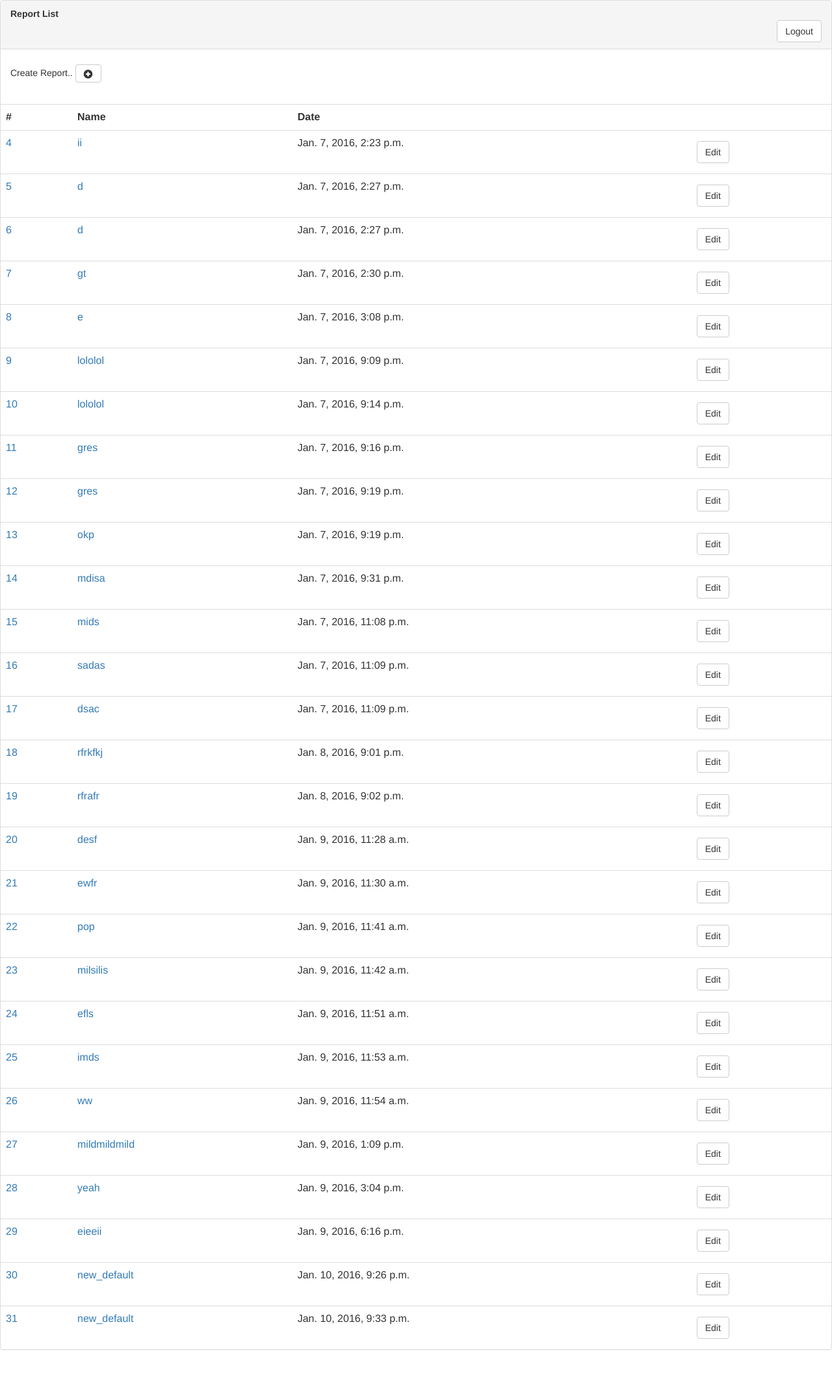
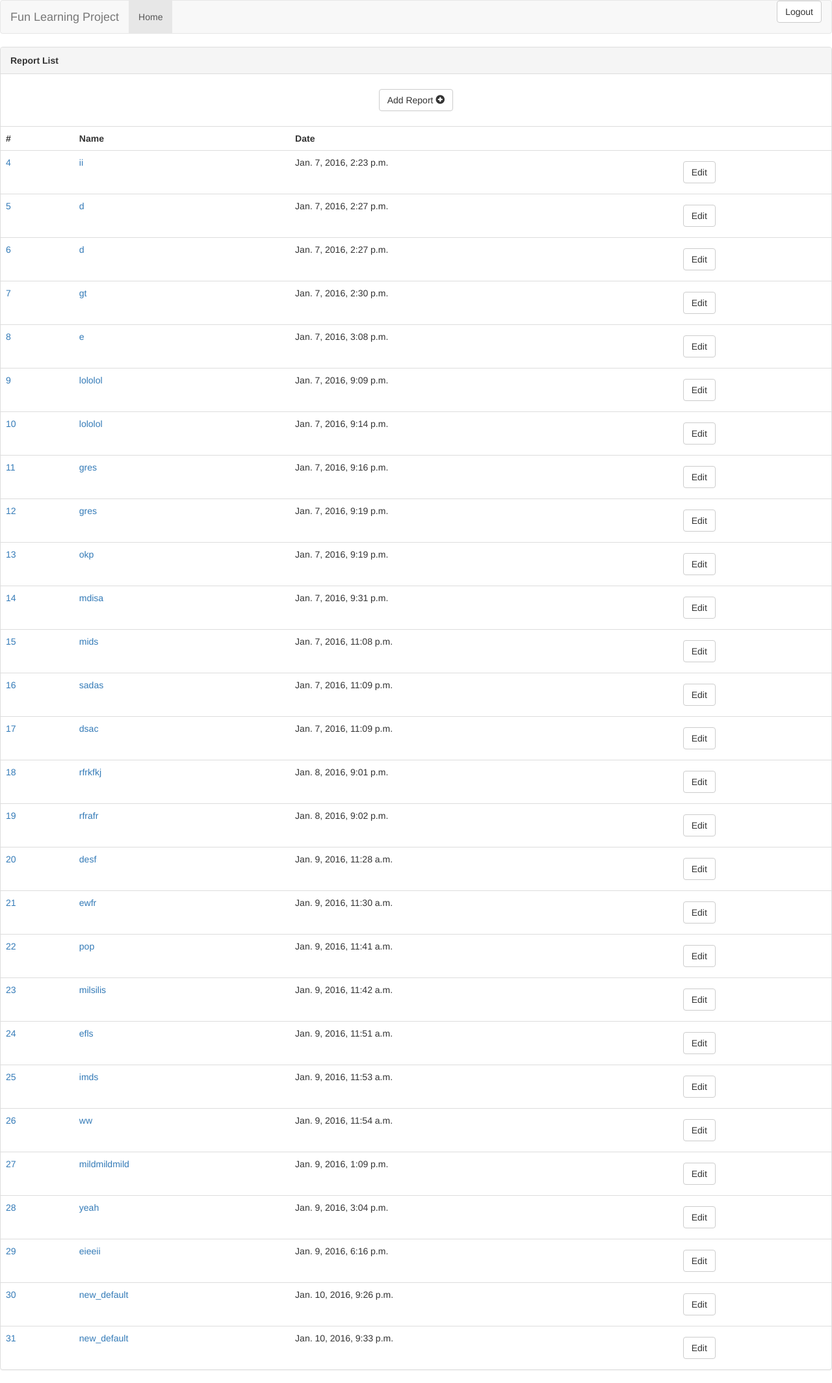
Before and after one commit to mesodiar/FUN_Learning_Project, a Django app: page /report/ in a window 1280 px wide. Shown: the whole page at 65% size. Before the commit the page ends 2077 px from the top, so only its background shows below. Run offline with Django 3.2, Linux system fonts and the light colour scheme; a user stored in the database is signed in; data comes from the database, SQL or seed files in the repository; both versions use the stored data as it was after the commit; some libraries are stand-ins or nearby versions.

Commit message:
add nav-bar

```diff
--- /dev/null
+++ b/funproject/templates/base_authen.html
@@ -0,0 +1,26 @@
+<!DOCTYPE html>
+<html>
+<head>
+  <!-- Latest compiled and minified CSS -->
+  <link rel="stylesheet" href="https://maxcdn.bootstrapcdn.com/bootstrap/3.3.6/css/bootstrap.min.css" integrity="sha384-1q8mTJOASx8j1Au+a5WDVnPi2lkFfwwEAa8hDDdjZlpLegxhjVME1fgjWPGmkzs7" crossorigin="anonymous">
+  <title>{% block title %}{% endblock %}</title>
+</head>
+<body>
+    <div id="content">
+      <nav class="navbar navbar-default">
+        <div class="container-fluid">
+          <div class="navbar-header">
+            <a class="navbar-brand" href="#">Fun Learning Project</a>
+          </div>
+          <ul class="nav navbar-nav">
+            <li class="active"><a href="#">Home</a></li>
+          </ul>
+          <div align="right">
+            <a href="{% url 'django.contrib.auth.views.logout' %}?next=/users/login"><button type="button" class="btn btn-default">Logout</button></a>
+          </div>
+        </div>
+      </nav>
+      {% block content %}{% endblock %}
+    </div>
+</body>
+</html>
--- a/funproject/templates/create_report.html
+++ b/funproject/templates/create_report.html
@@ -17,8 +17,8 @@
               <div id="stage_1_original">
                 Item: <input type="text" id ="stage_1" name="stage1">
               </div>
-              <button type="button" id="add_stage_1" class="btn btn-default navbar-btn">
-              <span class="glyphicon glyphicon-plus-sign" aria-hidden="true"></span>
+                <button type="button" id="add_stage_1" class="btn btn-default navbar-btn">
+                <span class="glyphicon glyphicon-plus-sign" aria-hidden="true"></span>
               </button>
           <!-- content 2-->
           <div class="panel-heading">Stage 2</div>
--- a/funproject/templates/report_list.html
+++ b/funproject/templates/report_list.html
@@ -1,27 +1,22 @@
-<html>
-  <head>
-    <!-- Latest compiled and minified CSS -->
-    <link rel="stylesheet" href="https://maxcdn.bootstrapcdn.com/bootstrap/3.3.6/css/bootstrap.min.css" integrity="sha384-1q8mTJOASx8j1Au+a5WDVnPi2lkFfwwEAa8hDDdjZlpLegxhjVME1fgjWPGmkzs7" crossorigin="anonymous">
-  </head>
-  <body>
+{% extends "base_authen.html" %}
+    {% block title %}{% endblock %}
+    {% block content %}
     <div class="panel panel-default">
       <!-- Default panel contents -->
       <div class="panel-heading">
         <b>Report List</b>
-          <div align="right">
-            <a href="{% url 'django.contrib.auth.views.logout' %}?next=/users/login"><button type="button" class="btn btn-default">Logout</button></a>
       </div>
-      </div>
+
       <div class="panel-body">
-        <p>Create Report..
+        <div align="center">
             <a href="{% url 'report.views.create_report' %}">
               <button type="button" class="btn btn-default navbar-btn">
+                Add Report
                 <span class="glyphicon glyphicon-plus-sign" aria-hidden="true"></span>
               </button>
             </a>
-        </p>
         </div>
-
+      </div>
       <!-- Table -->
       <table class="table">
         <tr>
@@ -41,5 +36,4 @@
 
       </table>
     </div>
-  </body>
-</html>
+    {% endblock %}
```
Also changed, not shown: funproject/templates/base.html (+4 -4 lines), db.sqlite3. Lines whose indentation alone changed are shown as unchanged.
